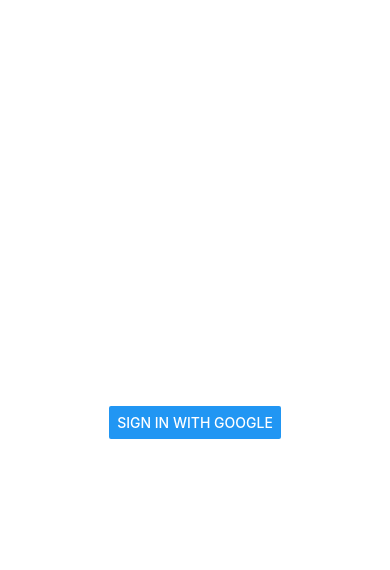
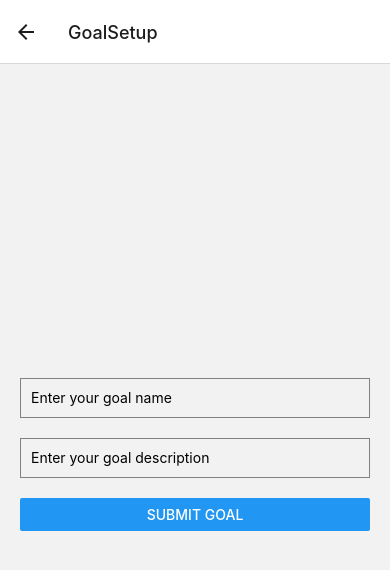
Before and after one commit to noraliucode/Zepher, a React Native app: screen /GoalSetup in a window 390 px wide. Shown: the top 570 px of the page. Built offline with nearby package versions, Linux system fonts and the light colour scheme; what @react-native-google-signin/google-signin would draw is missing.

Commit message:
feat: add navigation

```diff
--- a/src/App.tsx
+++ b/src/App.tsx
@@ -1,35 +1,15 @@
-import React, { useState } from "react";
-import { StatusBar } from "expo-status-bar";
-import { StyleSheet, View } from "react-native";
+import React from "react";
+import { StyleSheet } from "react-native";
 import { registerRootComponent } from "expo";
-import UserLogin from "./components/UserLogin";
-import GoalSetup from "./components/GoalSetup";
-import Dashboard from "./components/Dashboard";
-import { User } from "@react-native-google-signin/google-signin";
+import "react-native-gesture-handler";
+import { NavigationContainer } from "@react-navigation/native";
+import AppNavigator from "./navigation/AppNavigator";
 
-const App: React.FC = () => {
-  const [user, setUser] = useState<User | null>(null);
-  const [goal, setGoal] = useState<string>("");
-  const [time, setTime] = useState<number>(0);
-
-  const handleLogin = (user: User) => {
-    setUser(user);
-  };
-
-  const handleGoalSet = (goal: string, time: number) => {
-    setGoal(goal);
-    setTime(time);
-  };
-
+const App = () => {
   return (
-    <View style={styles.container}>
-      {!user ? (
-        <UserLogin onLogin={handleLogin} />
-      ) : (
-        <Dashboard userId={user.user.id} />
-      )}
-      <StatusBar style="auto" />
-    </View>
+    <NavigationContainer>
+      <AppNavigator />
+    </NavigationContainer>
   );
 };
 
--- /dev/null
+++ b/src/navigation/AppNavigator.tsx
@@ -0,0 +1,33 @@
+// AppNavigator.tsx
+import * as React from "react";
+import { createStackNavigator } from "@react-navigation/stack";
+
+import Dashboard from "../screens/Dashboard";
+import GoalProgress from "../screens/GoalProgress";
+import GoalSetup from "../screens/GoalSetup";
+import ProgressUpload from "../screens/ProgressUpload";
+import UserLogin from "../screens/UserLogin";
+import UserRegistration from "../screens/UserRegistration";
+import MainApp from "../screens/MainApp";
+
+const Stack = createStackNavigator();
+
+const AppNavigator = () => {
+  return (
+    <Stack.Navigator initialRouteName="MainApp">
+      <Stack.Screen
+        name="MainApp"
+        component={MainApp}
+        options={{ headerShown: false }}
+      />
+      <Stack.Screen name="UserLogin" component={UserLogin} />
+      <Stack.Screen name="UserRegistration" component={UserRegistration} />
+      <Stack.Screen name="Dashboard" component={Dashboard} />
+      <Stack.Screen name="GoalSetup" component={GoalSetup} />
+      <Stack.Screen name="GoalProgress" component={GoalProgress} />
+      <Stack.Screen name="ProgressUpload" component={ProgressUpload} />
+    </Stack.Navigator>
+  );
+};
+
+export default AppNavigator;
--- a/src/components/Dashboard.tsx
+++ b/src/screens/Dashboard.tsx
@@ -1,13 +1,22 @@
 // Dashboard.tsx
 import React, { useEffect, useState } from "react";
-import { Text, View, SafeAreaView, StyleSheet, FlatList } from "react-native";
+import {
+  Text,
+  View,
+  SafeAreaView,
+  StyleSheet,
+  FlatList,
+  TouchableOpacity,
+} from "react-native";
 import storage from "../services/storageService";
+import { useNavigation } from "@react-navigation/native";
 
 type DashboardProps = {
   userId: string;
 };
 
 const Dashboard = (props: DashboardProps) => {
+  const navigation = useNavigation();
   const [goals, setGoals] = useState<Array<any>>([]);
   const { userId } = props;
 
@@ -19,11 +28,17 @@
     fetchGoals();
   }, []);
 
+  const handleGoalPress = (goal: any) => {
+    navigation.navigate("GoalProgress", { goal });
+  };
+
   const renderItem = ({ item }: { item: any }) => (
-    <View style={styles.goal}>
-      <Text style={styles.goalName}>{item.name}</Text>
-      <Text style={styles.goalDescription}>{item.description}</Text>
-    </View>
+    <TouchableOpacity onPress={() => handleGoalPress(item)}>
+      <View style={styles.goal}>
+        <Text style={styles.goalName}>{item.name}</Text>
+        <Text style={styles.goalDescription}>{item.description}</Text>
+      </View>
+    </TouchableOpacity>
   );
 
   return (
--- /dev/null
+++ b/src/screens/GoalProgress.tsx
@@ -0,0 +1,49 @@
+import React, { useState } from "react";
+import { StyleSheet, Text, TouchableOpacity, View } from "react-native";
+
+const days = Array.from({ length: 21 }, (_, i) => i + 1); // Array of 21 days
+
+const GoalProgress: React.FC = () => {
+  const [currentDay, setCurrentDay] = useState<number | null>(null); // Selected day, null if none is selected
+
+  return (
+    <View style={styles.container}>
+      {days.map((day) => (
+        <TouchableOpacity
+          key={day}
+          onPress={() => setCurrentDay(day)}
+          style={[styles.day, day === currentDay && styles.selectedDay]}
+        >
+          <Text style={styles.dayText}>{day}</Text>
+        </TouchableOpacity>
+      ))}
+    </View>
+  );
+};
+
+const styles = StyleSheet.create({
+  container: {
+    flex: 1,
+    flexDirection: "row",
+    flexWrap: "wrap",
+    justifyContent: "center",
+    padding: 16,
+  },
+  day: {
+    width: 50,
+    height: 50,
+    justifyContent: "center",
+    alignItems: "center",
+    margin: 4,
+    backgroundColor: "#ddd",
+  },
+  selectedDay: {
+    backgroundColor: "#4caf50",
+  },
+  dayText: {
+    fontSize: 20,
+    fontWeight: "bold",
+  },
+});
+
+export default GoalProgress;
--- a/src/components/GoalSetup.tsx
+++ b/src/screens/GoalSetup.tsx
@@ -9,8 +9,8 @@
 };
 
 const GoalSetup: React.FC<IProps> = (props) => {
-  const [goalName, setGoalName] = useState("Test");
-  const [goalDescription, setGoalDescription] = useState("Test Description");
+  const [goalName, setGoalName] = useState("");
+  const [goalDescription, setGoalDescription] = useState("");
 
   const { user } = props;
 
@@ -35,9 +35,6 @@
         createdTime: Date.now(),
         progress: [],
       };
-      console.log("user.user.id", user.user.id);
-      console.log("goal", goal);
-
       await storage.createGoal(user.user.id, goal);
       setGoalName("");
       setGoalDescription("");
--- /dev/null
+++ b/src/screens/MainApp.tsx
@@ -0,0 +1,28 @@
+// MainApp.tsx
+import React, { useState } from "react";
+import { View, StatusBar } from "react-native";
+import UserLogin from "./UserLogin";
+import Dashboard from "./Dashboard";
+import styles from "../styles/styles";
+import { User } from "@react-native-google-signin/google-signin";
+
+const MainApp: React.FC = () => {
+  const [user, setUser] = useState<User | null>(null);
+
+  const handleLogin = (user: User) => {
+    setUser(user);
+  };
+
+  return (
+    <View style={styles.container}>
+      {!user ? (
+        <UserLogin onLogin={handleLogin} />
+      ) : (
+        <Dashboard userId={user.user.id} />
+      )}
+      <StatusBar style="auto" />
+    </View>
+  );
+};
+
+export default MainApp;
--- /dev/null
+++ b/src/styles/styles.ts
@@ -0,0 +1,43 @@
+// styles.ts
+import { StatusBar, StyleSheet } from "react-native";
+
+const styles = StyleSheet.create({
+  container: {
+    flex: 1,
+    backgroundColor: "#fff",
+    justifyContent: "center",
+    padding: 20,
+  },
+  title: {
+    fontSize: 24,
+    fontWeight: "bold",
+    textAlign: "center",
+    marginBottom: 20,
+  },
+  button: {
+    height: 50,
+    backgroundColor: "#841584",
+    justifyContent: "center",
+    alignItems: "center",
+    borderRadius: 4,
+    marginBottom: 20,
+  },
+  buttonText: {
+    color: "#fff",
+    fontSize: 16,
+    fontWeight: "bold",
+  },
+  input: {
+    height: 40,
+    borderColor: "gray",
+    borderWidth: 1,
+    marginBottom: 10,
+    paddingHorizontal: 10,
+  },
+  safeArea: {
+    flex: 1,
+    marginTop: StatusBar.currentHeight || 0,
+  },
+});
+
+export default styles;
```
Also changed, not shown: package.json (+8 -1 lines), src/screens/ProgressUpload.tsx (renamed from src/components/ProgressUpload.tsx), src/screens/UserLogin.tsx (renamed from src/components/UserLogin.tsx), src/screens/UserRegistration.tsx (renamed from src/components/UserRegistration.tsx), 2 other files (tests, documents, lock files or other folders).
